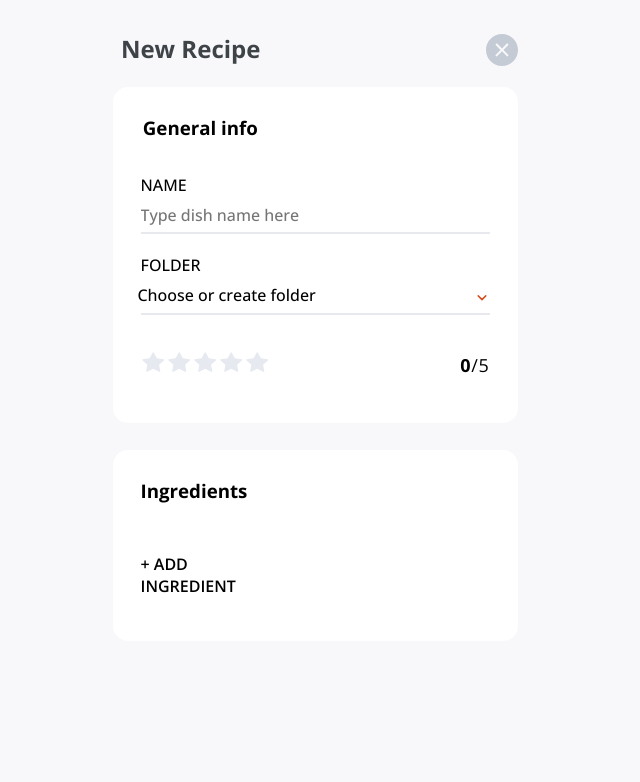
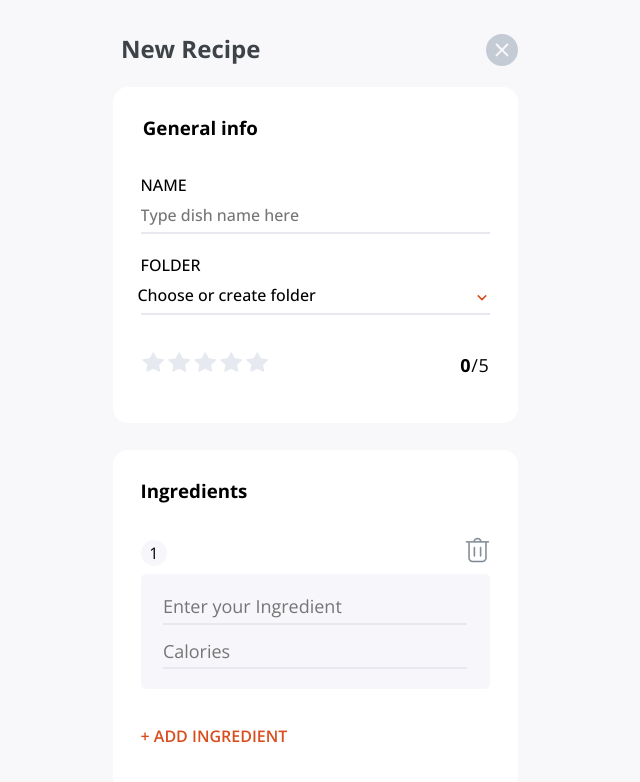
Before and after one commit to Android789515/recipe-site, a Next.js app: page / in a window 1280 px wide. Shown: the top 782 px of the page, without its empty margins (325-965 px from the left). Built offline with nearby package versions, Linux system fonts and the light colour scheme.

Commit message:
Set up AddIngredient forms and AddIngredientBtn.

```diff
--- a/components/modals/add-recipe/AddIngredientBtn.tsx
+++ b/components/modals/add-recipe/AddIngredientBtn.tsx
@@ -2,6 +2,15 @@ import React from 'react'
 
 import styles from '../../../styles/modals/add-recipe/AddIngredientBtn.module.scss'
 
-const AddIngredientBtn = ({  }) => <p className={styles.addIngredientBtn}>+ Add Ingredient</p>
+interface Props {
+    addIngredientForm: () => void
+}
+
+const AddIngredientBtn = ({ addIngredientForm }: Props) => {
+
+    return (
+        <p className={styles.addIngredientBtn} onClick={addIngredientForm}>+ Add Ingredient</p>
+    )
+}
 
 export default AddIngredientBtn
--- a/components/modals/add-recipe/AddIngredients.tsx
+++ b/components/modals/add-recipe/AddIngredients.tsx
@@ -1,4 +1,8 @@
 import React, { useState } from 'react'
+import { v4 as uuid } from 'uuid'
+
+import styles from '../../../styles/modals/add-recipe/AddIngredients.module.scss'
+import { range } from '../../../utils/mathUtils'
 
 import AddRecipeInfo from './AddRecipeInfo'
 import IngredientForm from './IngredientForm'
@@ -13,19 +17,15 @@ const AddIngredients = ({  }) => {
 
     const [ ingredients, updateIngredients ] = useState<Ingredient[]>([])
 
-    const addIngredient = (ingredient: Ingredient) =>
-        updateIngredients( (prevIngredients) => {
-        return [...prevIngredients, ingredient]
-    })
+    const [ ingredientForms, setIngredientForms ] = useState(1)
+    const addIngredientForm = () => setIngredientForms(prevForms => prevForms + 1)
+    const removeIngredientForm = () => setIngredientForms(prevForms => prevForms - 1)
 
-    const removeIngredient = (filterId: string) =>
-        updateIngredients((prevIngredients) => {
-        return prevIngredients.filter(ingredient => ingredient.id !== filterId)
-    })
+    const eachIngredientForm = range(1, ingredientForms)
 
-    const renderIngredientForms = ingredients.map((ingredient, index) => {
+    const renderIngredientForms = eachIngredientForm.map((formNumber) => {
         return (
-            <AddRecipeInfo index={index}>
+            <AddRecipeInfo key={uuid()} index={formNumber} removeSelf={removeIngredientForm}>
                 <IngredientForm updateIngredients={updateIngredients} />
             </AddRecipeInfo>
         )
@@ -33,9 +33,11 @@ const AddIngredients = ({  }) => {
 
     return (
         <>
-            {renderIngredientForms}
+            <div className={styles.ingredientForms}>
+                {renderIngredientForms}
+            </div>
 
-            <AddIngredientBtn />
+            <AddIngredientBtn addIngredientForm={addIngredientForm} />
         </>
     )
 }
--- a/components/modals/add-recipe/AddRecipeInfo.tsx
+++ b/components/modals/add-recipe/AddRecipeInfo.tsx
@@ -8,9 +8,11 @@ import Image  from '../../generic-components/Image'
 interface Props {
     index: number
     isAccentSection?: boolean
+    removeSelf: () => void
 }
 
-const AddRecipeInfo: React.FC<Props> = ({ index, isAccentSection, children }) =>
+const AddRecipeInfo: React.FC<Props> =
+    ({ index, isAccentSection, removeSelf, children }) =>
 {
     return (
         <div className={styles.layout}>
@@ -24,6 +26,7 @@ const AddRecipeInfo: React.FC<Props> = ({ index, isAccentSection, children }) =>
                 <Image
                     src={trashIcon}
                     alt='Delete'
+                    onClick={removeSelf}
                 />
             </div>
         </div>
--- a/pages/index.tsx
+++ b/pages/index.tsx
@@ -16,9 +16,7 @@ const Home: NextPage = () => {
                 <link rel='icon' type='image/svg+xml' href='/favicon.svg'/>
             </Head>
 
-            <TestingContainer>
-                <AddRecipe />
-            </TestingContainer>
+            <AddRecipe />
         </div>
     )
 }
--- a/styles/TestingContainer.module.scss
+++ b/styles/TestingContainer.module.scss
@@ -5,7 +5,8 @@
   grid-template-columns: minmax(1em, 1fr) auto minmax(1em, 1fr);
   justify-content: center;
   align-items: center;
-  min-height: 100vh
+  min-height: 100vh;
+  max-height: 100vh;
 }
 
 .testingContainer > * {
--- a/styles/generic-components/ButtonIcon.module.scss
+++ b/styles/generic-components/ButtonIcon.module.scss
@@ -1,5 +1,7 @@
+@use '../mixins';
+
 .btnIcon {
-  cursor: pointer;
+  @include mixins.clickable;
 
   width: max-content;
 }
--- a/styles/modals/add-recipe/AddIngredientBtn.module.scss
+++ b/styles/modals/add-recipe/AddIngredientBtn.module.scss
@@ -1,3 +1,4 @@
+@use '../../variables';
 @use '../../mixins';
 
 .addIngredientBtn {
@@ -5,4 +6,8 @@
 
   font-weight: 600;
   text-transform: uppercase;
+
+  color: variables.$accent-color;
+
+  grid-row: 3;
 }
--- a/styles/modals/add-recipe/AddIngredients.module.scss
+++ b/styles/modals/add-recipe/AddIngredients.module.scss
@@ -0,0 +1,6 @@
+.ingredientForms {
+  grid-column: span 2;
+
+  display: grid;
+  grid-row-gap: 1.5em;
+}
--- a/styles/modals/add-recipe/AddRecipe.module.scss
+++ b/styles/modals/add-recipe/AddRecipe.module.scss
@@ -6,8 +6,11 @@
   $sidePadding: 1em;
   grid-template-columns: minmax($sidePadding, 1fr) minmax(288px, 405px) minmax($sidePadding, 1fr);
 
+  overflow-y: auto;
+
   width: 100%;
   min-height: 100vh;
+  max-height: 100vh;
 
   padding: 2em 0;
 
--- a/styles/modals/add-recipe/AddRecipeInfo.module.scss
+++ b/styles/modals/add-recipe/AddRecipeInfo.module.scss
@@ -2,7 +2,8 @@
 
 .layout {
   display: grid;
-  grid-template: auto 1fr / 1fr 15em;
+  // TODO remove line below if no issues found
+  //grid-template: auto 1fr / 1fr 15em;
   grid-row-gap: .4em;
   align-items: center;
 }
@@ -32,7 +33,7 @@
   order: 2;
   grid-column: span 2;
 
-  padding: 1em 1.15em;
+  padding: 1.25em 1.4em;
   background: variables.$form-bg;
   border-radius: 5px;
 }
--- a/styles/modals/add-recipe/AddRecipeWidget.module.scss
+++ b/styles/modals/add-recipe/AddRecipeWidget.module.scss
@@ -3,7 +3,7 @@
 
 .layout {
   display: grid;
-  grid-template-columns: 1fr 2fr;
+  grid-template-columns: auto 2fr;
   grid-row-gap: 1.25em;
   justify-content: start;
   align-items: center;
--- /dev/null
+++ b/utils/mathUtils.ts
@@ -0,0 +1,2 @@
+export const range = (start: number, end: number) =>
+    [...Array(end + 1).keys()].filter(num => num >= start)
```
